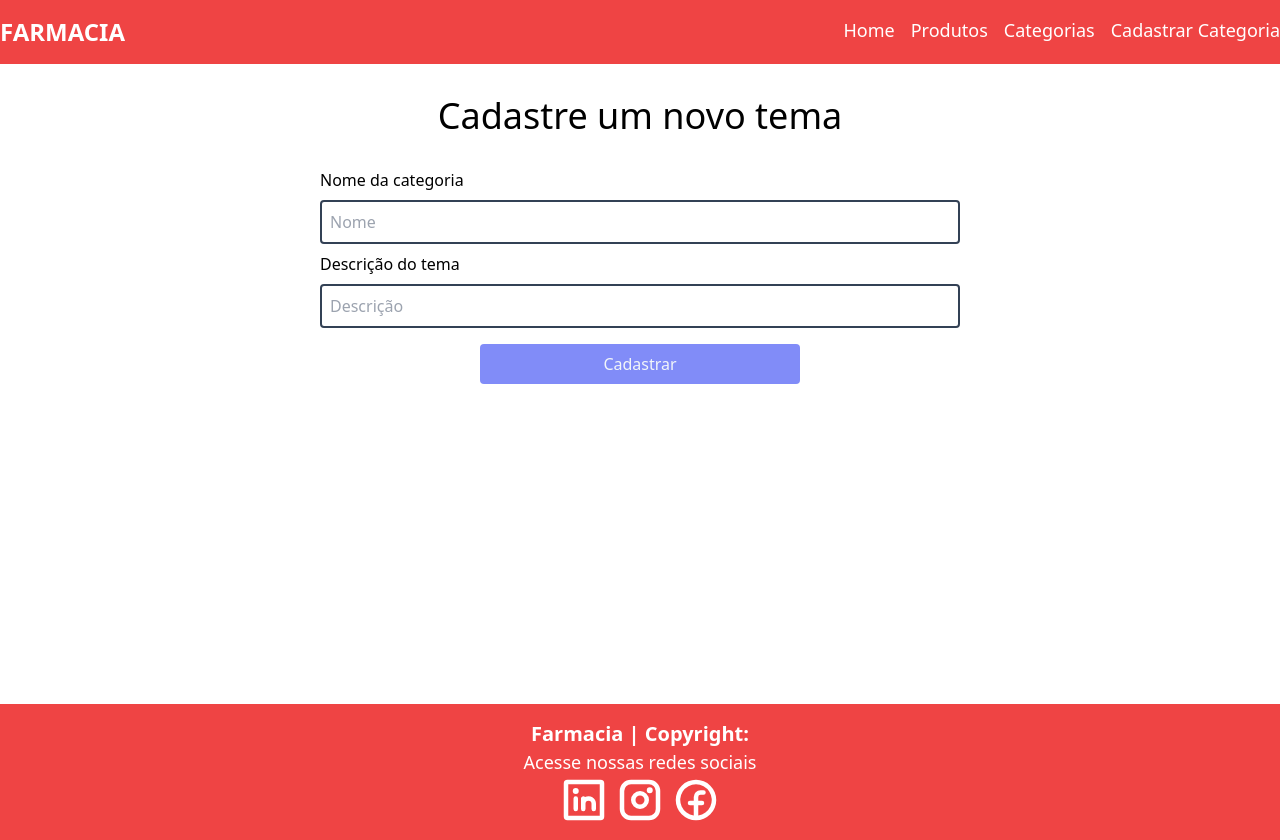
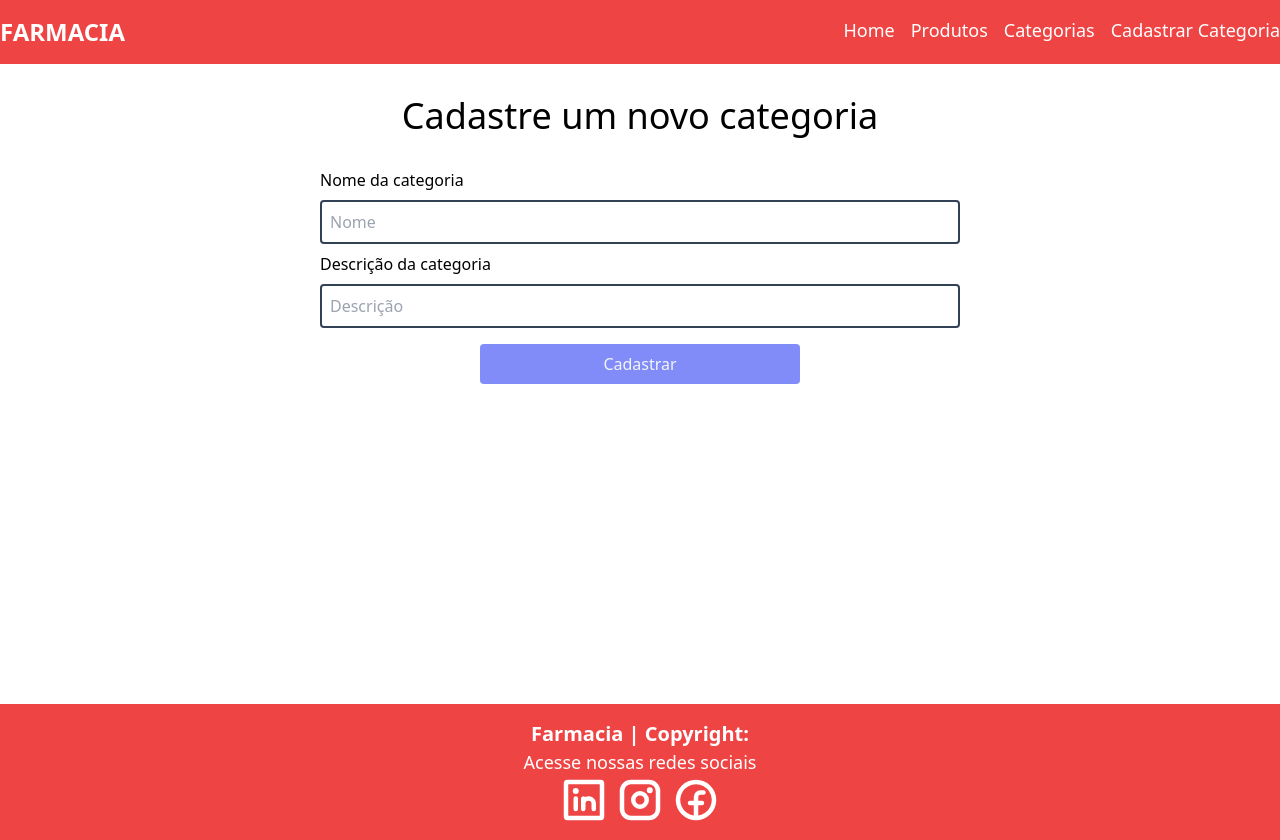
Before and after one commit to Yannssouza/farmacia-frontend, a React (Vite) app: page /cadastroCategoria in a window 1280 px wide. Built offline with nearby package versions, Linux system fonts and the light colour scheme.

Commit message:
CRUD Deletar

```diff
--- a/src/components/categorias/formularioCategorias/FormularioCategoria.tsx
+++ b/src/components/categorias/formularioCategorias/FormularioCategoria.tsx
@@ -40,13 +40,13 @@ function FormularioCategoria() {
           headers: {},
         });
 
-        alert("Tema atualizado com sucesso");
+        alert("Categoria atualizado com sucesso");
         retornar();
       } catch (error: any) {
         if (error.toString().includes("403")) {
           alert("O token expirou, favor logar novamente");
         } else {
-          alert("Erro ao atualizar o Tema");
+          alert("Erro ao atualizar o Categoria");
         }
       }
     } else {
@@ -55,12 +55,12 @@ function FormularioCategoria() {
           headers: {},
         });
 
-        alert("Tema cadastrado com sucesso");
+        alert("Categoria cadastrado com sucesso");
       } catch (error: any) {
         if (error.toString().includes("403")) {
           alert("O token expirou, favor logar novamente");
         } else {
-          alert("Erro ao cadastrado o Tema");
+          alert("Erro ao cadastrado o Categoria");
         }
       }
     }
@@ -75,7 +75,7 @@ function FormularioCategoria() {
   return (
     <div className="container flex flex-col items-center justify-center mx-auto">
       <h1 className="text-4xl text-center my-8">
-        {id === undefined ? "Cadastre um novo tema" : "Editar tema"}
+        {id === undefined ? "Cadastre um novo categoria" : "Editar categoria"}
       </h1>
 
       <form className="w-1/2 flex flex-col gap-4" onSubmit={gerarNovaCategoria}>
@@ -89,7 +89,7 @@ function FormularioCategoria() {
             value={categorias.nome}
             onChange={(e: ChangeEvent<HTMLInputElement>) => atualizarEstado(e)}
           />
-          <label htmlFor="descricao">Descrição do tema</label>
+          <label htmlFor="descricao">Descrição da categoria</label>
           <input
             type="text"
             placeholder="Descrição"
```
